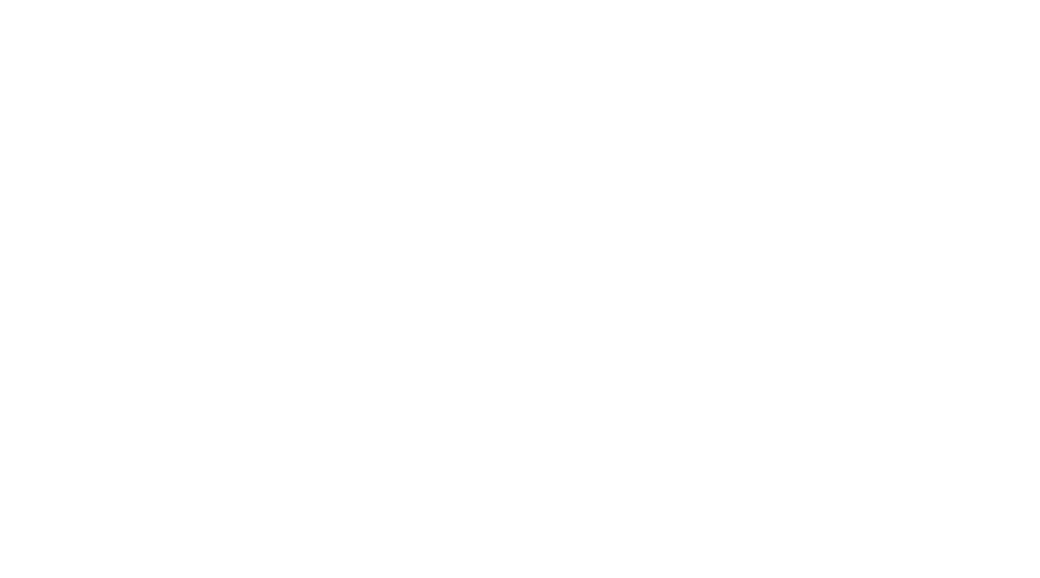
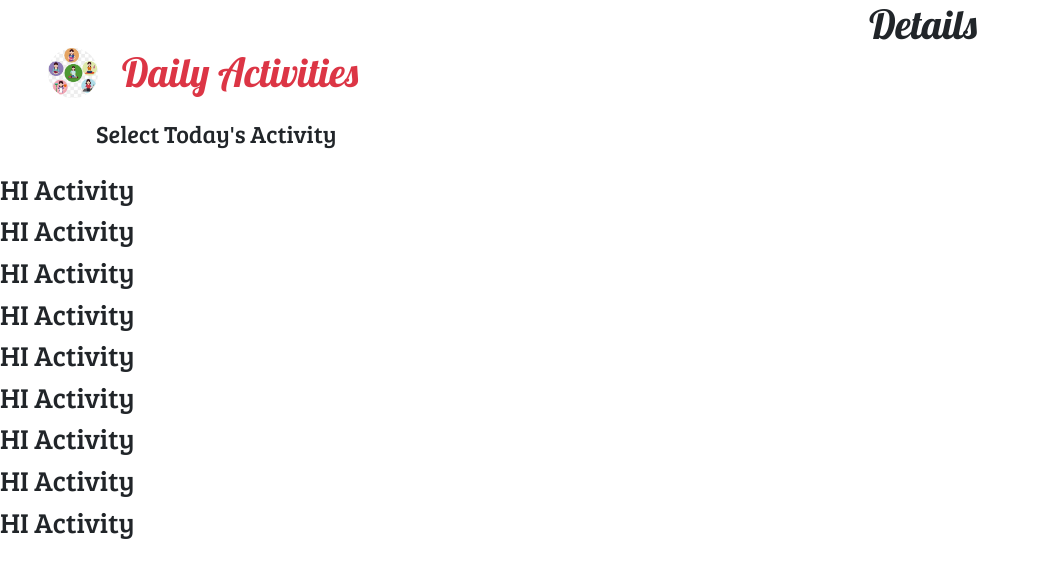
Before and after one commit to LaboneeAktar/daily-activities, a React (Create React App) app: page / in a window 1280 px wide. Shown: the top 578 px of the page, without its empty margins (0-1040 px from the left). Built offline with nearby package versions, Linux system fonts and the light colour scheme.

Commit message:
header add

```diff
--- a/public/fakeData.json
+++ b/public/fakeData.json
@@ -49,14 +49,14 @@
         "about": "These nature quotes about the great outdoors will remind you just how beautiful the earth really is."
     },
     {
-        "_id": "6334f1ccb49ea05b16111165",
+        "_id": "6334f1ccb49ea05b1611116n",
         "picture": "https://play-lh.googleusercontent.com/edmBVFMS9fhuZycs2I6jCO7vGxhH434upOADR2e3x5Wi_s6Et4vcFY0gYs0q_B0qFS8",
         "title": "Module Practice",
         "time": 360,
         "about": "Become a Web Developer need to hard work. So, do practice and practice."
     },
     {
-        "_id": "6334f1ccb49ea05b16111165",
+        "_id": "6334f1ccb49ea05b16111167v",
         "picture": "https://miro.medium.com/max/1024/1*ySiHBEl7fckXCzm3Qx7I6Q.png",
         "title": "Go to Sleep",
         "time": 360,
--- a/public/index.html
+++ b/public/index.html
@@ -23,12 +23,14 @@
       Learn how to configure a non-root public URL by running `npm run build`.
     -->
   <title>Daily Activities</title>
-  <script src="https://cdn.jsdelivr.net/npm/@popperjs/core@2.11.6/dist/umd/popper.min.js"
-    integrity="sha384-oBqDVmMz9ATKxIep9tiCxS/Z9fNfEXiDAYTujMAeBAsjFuCZSmKbSSUnQlmh/jp3"
-    crossorigin="anonymous"></script>
-  <script src="https://cdn.jsdelivr.net/npm/bootstrap@5.2.1/dist/js/bootstrap.min.js"
-    integrity="sha384-7VPbUDkoPSGFnVtYi0QogXtr74QeVeeIs99Qfg5YCF+TidwNdjvaKZX19NZ/e6oz"
-    crossorigin="anonymous"></script>
+  <!-- Bootstrap link -->
+  <link rel="stylesheet" href="https://cdn.jsdelivr.net/npm/bootstrap@5.2.1/dist/css/bootstrap.min.css">
+
+  <!-- Google font -->
+  <link rel="preconnect" href="https://fonts.googleapis.com">
+  <link rel="preconnect" href="https://fonts.gstatic.com" crossorigin>
+  <link href="https://fonts.googleapis.com/css2?family=Bree+Serif&display=swap" rel="stylesheet">
+  <link href="https://fonts.googleapis.com/css2?family=Lobster&display=swap" rel="stylesheet">
 </head>
 
 <body>
--- a/src/App.js
+++ b/src/App.js
@@ -1,10 +1,11 @@
 
 import './App.css';
+import Activities from './components/Activities/Activities';
 
 function App() {
   return (
-    <div className="App">
-
+    <div>
+      <Activities></Activities>
 
     </div>
   );
--- /dev/null
+++ b/src/components/Activities/Activities.js
@@ -0,0 +1,35 @@
+import React, { useEffect, useState } from 'react';
+import Activity from '../Activity/Activity';
+import Header from '../Header/Header';
+
+const Activities = () => {
+    const [activities, setActivities] = useState([]);
+
+    useEffect(() => {
+        fetch('fakeData.json')
+            .then(res => res.json())
+            .then(data => setActivities(data))
+    }, [])
+
+    return (
+        <div>
+            <div className="row">
+                <div className='col-8'>
+                    <Header></Header>
+                    {
+                        activities.map(activity => <Activity
+                            activity={activity}
+                            key={activity._id}
+                        ></Activity>)
+                    }
+                </div>
+
+                <div className='col-4'>
+                    <h1>Details</h1>
+                </div>
+            </div>
+        </div>
+    );
+};
+
+export default Activities;
--- /dev/null
+++ b/src/components/Activity/Activity.js
@@ -0,0 +1,11 @@
+import React from 'react';
+
+const Activity = () => {
+    return (
+        <div>
+            <h3>HI Activity</h3>
+        </div>
+    );
+};
+
+export default Activity;
--- /dev/null
+++ b/src/components/Header/Header.js
@@ -0,0 +1,16 @@
+import React from 'react';
+import logo from '../../images/logo.png';
+
+const Header = () => {
+    return (
+        <div>
+            <div className='d-flex px-5 pt-5'>
+                <img className='' style={{ height: "50px", width: '50px' }} src={logo} alt="" />
+                <h1 className='text-danger ps-4'>Daily Activities</h1>
+            </div>
+            <h4 className='px-5 py-3 ms-5'>Select Today's Activity</h4>
+        </div>
+    );
+};
+
+export default Header;
--- a/src/index.css
+++ b/src/index.css
@@ -1,10 +1,11 @@
 body {
   margin: 0;
-  font-family: -apple-system, BlinkMacSystemFont, 'Segoe UI', 'Roboto', 'Oxygen',
-    'Ubuntu', 'Cantarell', 'Fira Sans', 'Droid Sans', 'Helvetica Neue',
-    sans-serif;
-  -webkit-font-smoothing: antialiased;
-  -moz-osx-font-smoothing: grayscale;
+  font-family: 'Bree Serif', serif;
+}
+
+h1 {
+
+  font-family: 'Lobster', cursive;
 }
 
 code {
```
Also changed, not shown: src/components/Activities/Activities.css (added), src/components/Activity/Activity.css (added), src/images/logo.png (added).
